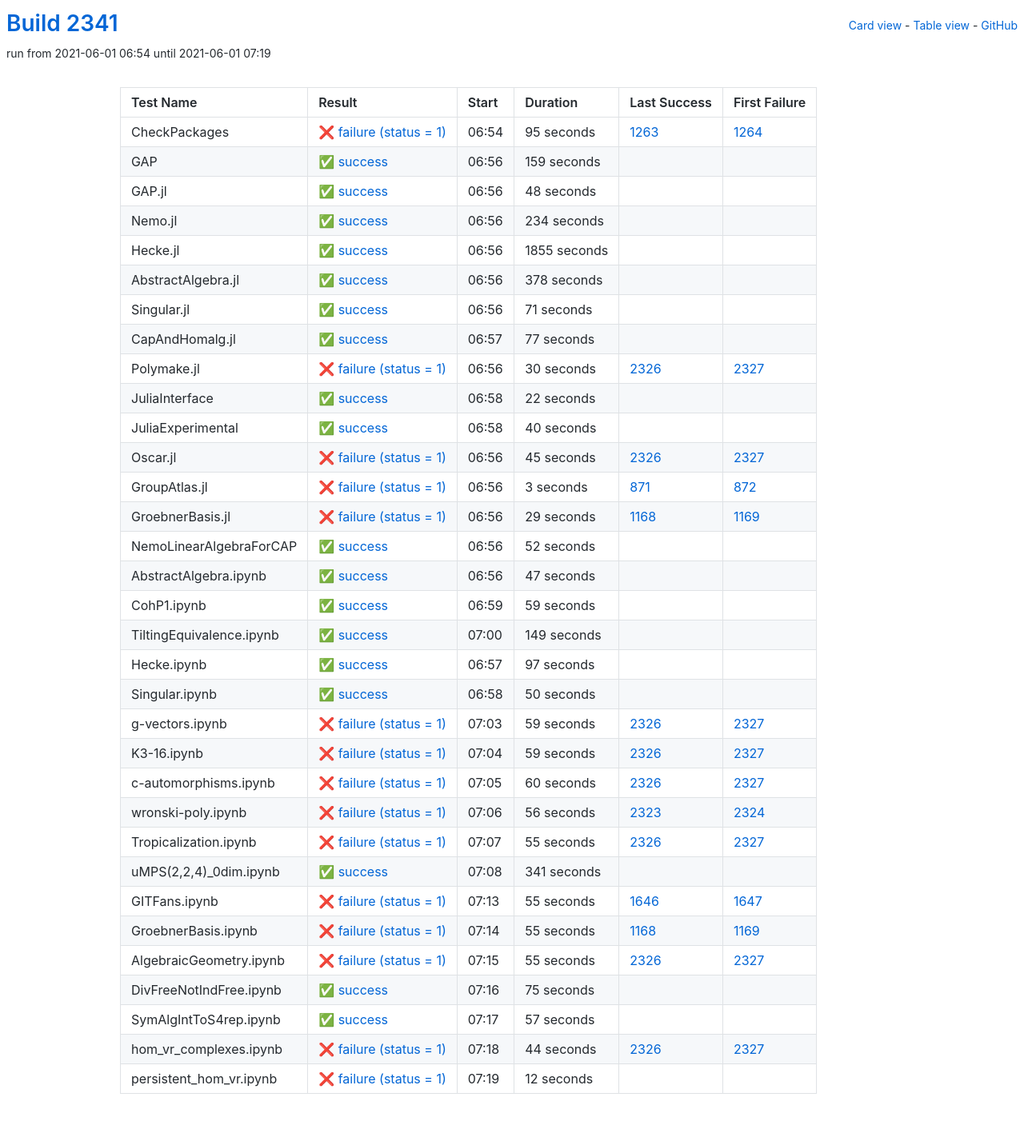
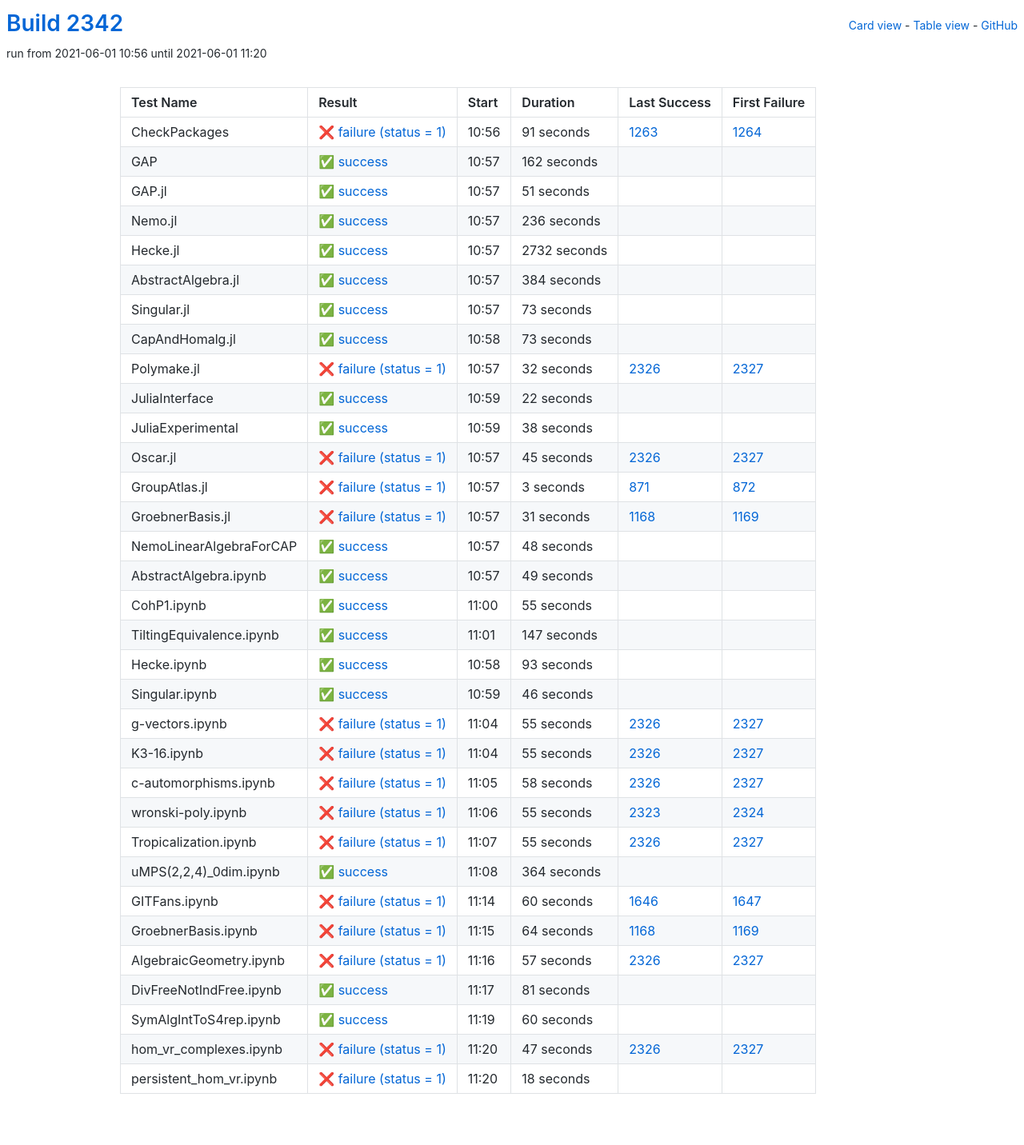
Before and after one commit to oscar-system/oscar-ci-status-stable, a Jekyll site: the page built from table.html, in a window 1280 px wide. Shown: the whole page at 80% size. Built offline with Jekyll 4.4.1, drawn with Linux system fonts in a browser that asks for light colours.

Commit message:
Build #2342

```diff
--- a/_data/ci.yml
+++ b/_data/ci.yml
@@ -1,6 +1,6 @@
 ---
-build: 2341
-build_url: https://oscarci.mathematik.uni-kl.de/job/oscar-stable/2341/
+build: 2342
+build_url: https://oscarci.mathematik.uni-kl.de/job/oscar-stable/2342/
 job: oscar-stable
 organization: oscar-system
 repo: oscar-ci-status-stable
@@ -8,116 +8,116 @@ repourl: https://github.com/oscar-system/oscar-ci-status-stable
 tests:
 - name: CheckPackages
   id: checkpackages
-  log: https://oscarci.mathematik.uni-kl.de/job/oscar-stable/2341/artifact/logs/build-2341/CheckPackages.log
-  start: 2021-06-01 06:54
+  log: https://oscarci.mathematik.uni-kl.de/job/oscar-stable/2342/artifact/logs/build-2342/CheckPackages.log
+  start: 2021-06-01 10:56
   success: false
   exitcode: 1
   status: failure
-  duration: 95
+  duration: 91
   last_success: 1263
   last_success_url: https://oscarci.mathematik.uni-kl.de/job/oscar-stable/1263/
   first_failure: 1264
   first_failure_url: https://oscarci.mathematik.uni-kl.de/job/oscar-stable/1264/
 - name: GAP
   id: gap
-  log: https://oscarci.mathematik.uni-kl.de/job/oscar-stable/2341/artifact/logs/build-2341/GAP.log
-  start: 2021-06-01 06:56
+  log: https://oscarci.mathematik.uni-kl.de/job/oscar-stable/2342/artifact/logs/build-2342/GAP.log
+  start: 2021-06-01 10:57
   success: true
   exitcode: 0
   status: success
-  duration: 159
+  duration: 162
   last_success: false
   last_success_url:
   first_failure: false
   first_failure_url:
 - name: GAP.jl
   id: gap-jl
-  log: https://oscarci.mathematik.uni-kl.de/job/oscar-stable/2341/artifact/logs/build-2341/GAP.jl.log
-  start: 2021-06-01 06:56
+  log: https://oscarci.mathematik.uni-kl.de/job/oscar-stable/2342/artifact/logs/build-2342/GAP.jl.log
+  start: 2021-06-01 10:57
   success: true
   exitcode: 0
   status: success
-  duration: 48
+  duration: 51
   last_success: false
   last_success_url:
   first_failure: false
   first_failure_url:
 - name: Nemo.jl
   id: nemo-jl
-  log: https://oscarci.mathematik.uni-kl.de/job/oscar-stable/2341/artifact/logs/build-2341/Nemo.jl.log
-  start: 2021-06-01 06:56
+  log: https://oscarci.mathematik.uni-kl.de/job/oscar-stable/2342/artifact/logs/build-2342/Nemo.jl.log
+  start: 2021-06-01 10:57
   success: true
   exitcode: 0
   status: success
-  duration: 234
+  duration: 236
   last_success: false
   last_success_url:
   first_failure: false
   first_failure_url:
 - name: Hecke.jl
   id: hecke-jl
-  log: https://oscarci.mathematik.uni-kl.de/job/oscar-stable/2341/artifact/logs/build-2341/Hecke.jl.log
-  start: 2021-06-01 06:56
+  log: https://oscarci.mathematik.uni-kl.de/job/oscar-stable/2342/artifact/logs/build-2342/Hecke.jl.log
+  start: 2021-06-01 10:57
   success: true
   exitcode: 0
   status: success
-  duration: 1855
+  duration: 2732
   last_success: false
   last_success_url:
   first_failure: false
   first_failure_url:
 - name: AbstractAlgebra.jl
   id: abstractalgebra-jl
-  log: https://oscarci.mathematik.uni-kl.de/job/oscar-stable/2341/artifact/logs/build-2341/AbstractAlgebra.jl.log
-  start: 2021-06-01 06:56
+  log: https://oscarci.mathematik.uni-kl.de/job/oscar-stable/2342/artifact/logs/build-2342/AbstractAlgebra.jl.log
+  start: 2021-06-01 10:57
   success: true
   exitcode: 0
   status: success
-  duration: 378
+  duration: 384
   last_success: false
   last_success_url:
   first_failure: false
   first_failure_url:
 - name: Singular.jl
   id: singular-jl
-  log: https://oscarci.mathematik.uni-kl.de/job/oscar-stable/2341/artifact/logs/build-2341/Singular.jl.log
-  start: 2021-06-01 06:56
+  log: https://oscarci.mathematik.uni-kl.de/job/oscar-stable/2342/artifact/logs/build-2342/Singular.jl.log
+  start: 2021-06-01 10:57
   success: true
   exitcode: 0
   status: success
-  duration: 71
+  duration: 73
   last_success: false
   last_success_url:
   first_failure: false
   first_failure_url:
 - name: CapAndHomalg.jl
   id: capandhomalg-jl
-  log: https://oscarci.mathematik.uni-kl.de/job/oscar-stable/2341/artifact/logs/build-2341/CapAndHomalg.jl.log
-  start: 2021-06-01 06:57
+  log: https://oscarci.mathematik.uni-kl.de/job/oscar-stable/2342/artifact/logs/build-2342/CapAndHomalg.jl.log
+  start: 2021-06-01 10:58
   success: true
   exitcode: 0
   status: success
-  duration: 77
+  duration: 73
   last_success: false
   last_success_url:
   first_failure: false
   first_failure_url:
 - name: Polymake.jl
   id: polymake-jl
-  log: https://oscarci.mathematik.uni-kl.de/job/oscar-stable/2341/artifact/logs/build-2341/Polymake.jl.log
-  start: 2021-06-01 06:56
+  log: https://oscarci.mathematik.uni-kl.de/job/oscar-stable/2342/artifact/logs/build-2342/Polymake.jl.log
+  start: 2021-06-01 10:57
   success: false
   exitcode: 1
   status: failure
-  duration: 30
+  duration: 32
   last_success: 2326
   last_success_url: https://oscarci.mathematik.uni-kl.de/job/oscar-stable/2326/
   first_failure: 2327
   first_failure_url: https://oscarci.mathematik.uni-kl.de/job/oscar-stable/2327/
 - name: JuliaInterface
   id: juliainterface
-  log: https://oscarci.mathematik.uni-kl.de/job/oscar-stable/2341/artifact/logs/build-2341/JuliaInterface.log
-  start: 2021-06-01 06:58
+  log: https://oscarci.mathematik.uni-kl.de/job/oscar-stable/2342/artifact/logs/build-2342/JuliaInterface.log
+  start: 2021-06-01 10:59
   success: true
   exitcode: 0
   status: success
@@ -128,20 +128,20 @@ tests:
   first_failure_url:
 - name: JuliaExperimental
   id: juliaexperimental
-  log: https://oscarci.mathematik.uni-kl.de/job/oscar-stable/2341/artifact/logs/build-2341/JuliaExperimental.log
-  start: 2021-06-01 06:58
+  log: https://oscarci.mathematik.uni-kl.de/job/oscar-stable/2342/artifact/logs/build-2342/JuliaExperimental.log
+  start: 2021-06-01 10:59
   success: true
   exitcode: 0
   status: success
-  duration: 40
+  duration: 38
   last_success: false
   last_success_url:
   first_failure: false
   first_failure_url:
 - name: Oscar.jl
   id: oscar-jl
-  log: https://oscarci.mathematik.uni-kl.de/job/oscar-stable/2341/artifact/logs/build-2341/Oscar.jl.log
-  start: 2021-06-01 06:56
+  log: https://oscarci.mathematik.uni-kl.de/job/oscar-stable/2342/artifact/logs/build-2342/Oscar.jl.log
+  start: 2021-06-01 10:57
   success: false
   exitcode: 1
   status: failure
@@ -152,8 +152,8 @@ tests:
   first_failure_url: https://oscarci.mathematik.uni-kl.de/job/oscar-stable/2327/
 - name: GroupAtlas.jl
   id: groupatlas-jl
-  log: https://oscarci.mathematik.uni-kl.de/job/oscar-stable/2341/artifact/logs/build-2341/GroupAtlas.jl.log
-  start: 2021-06-01 06:56
+  log: https://oscarci.mathematik.uni-kl.de/job/oscar-stable/2342/artifact/logs/build-2342/GroupAtlas.jl.log
+  start: 2021-06-01 10:57
   success: false
   exitcode: 1
   status: failure
@@ -164,140 +164,140 @@ tests:
   first_failure_url: https://oscarci.mathematik.uni-kl.de/job/oscar-stable/872/
 - name: GroebnerBasis.jl
   id: groebnerbasis-jl
-  log: https://oscarci.mathematik.uni-kl.de/job/oscar-stable/2341/artifact/logs/build-2341/GroebnerBasis.jl.log
-  start: 2021-06-01 06:56
+  log: https://oscarci.mathematik.uni-kl.de/job/oscar-stable/2342/artifact/logs/build-2342/GroebnerBasis.jl.log
+  start: 2021-06-01 10:57
   success: false
   exitcode: 1
   status: failure
-  duration: 29
+  duration: 31
   last_success: 1168
   last_success_url: https://oscarci.mathematik.uni-kl.de/job/oscar-stable/1168/
   first_failure: 1169
   first_failure_url: https://oscarci.mathematik.uni-kl.de/job/oscar-stable/1169/
 - name: NemoLinearAlgebraForCAP
   id: nemolinearalgebraforcap
-  log: https://oscarci.mathematik.uni-kl.de/job/oscar-stable/2341/artifact/logs/build-2341/NemoLinearAlgebraForCAP.log
-  start: 2021-06-01 06:56
+  log: https://oscarci.mathematik.uni-kl.de/job/oscar-stable/2342/artifact/logs/build-2342/NemoLinearAlgebraForCAP.log
+  start: 2021-06-01 10:57
   success: true
   exitcode: 0
   status: success
-  duration: 52
+  duration: 48
   last_success: false
   last_success_url:
   first_failure: false
   first_failure_url:
 - name: AbstractAlgebra.ipynb
   id: abstractalgebra-ipynb
-  log: https://oscarci.mathematik.uni-kl.de/job/oscar-stable/2341/artifact/logs/build-2341/AbstractAlgebra.ipynb.log
-  start: 2021-06-01 06:56
+  log: https://oscarci.mathematik.uni-kl.de/job/oscar-stable/2342/artifact/logs/build-2342/AbstractAlgebra.ipynb.log
+  start: 2021-06-01 10:57
   success: true
   exitcode: 0
   status: success
-  duration: 47
+  duration: 49
   last_success: false
   last_success_url:
   first_failure: false
   first_failure_url:
 - name: CohP1.ipynb
   id: cohp1-ipynb
-  log: https://oscarci.mathematik.uni-kl.de/job/oscar-stable/2341/artifact/logs/build-2341/CohP1.ipynb.log
-  start: 2021-06-01 06:59
+  log: https://oscarci.mathematik.uni-kl.de/job/oscar-stable/2342/artifact/logs/build-2342/CohP1.ipynb.log
+  start: 2021-06-01 11:00
   success: true
   exitcode: 0
   status: success
-  duration: 59
+  duration: 55
   last_success: false
   last_success_url:
   first_failure: false
   first_failure_url:
 - name: TiltingEquivalence.ipynb
   id: tiltingequivalence-ipynb
-  log: https://oscarci.mathematik.uni-kl.de/job/oscar-stable/2341/artifact/logs/build-2341/TiltingEquivalence.ipynb.log
-  start: 2021-06-01 07:00
+  log: https://oscarci.mathematik.uni-kl.de/job/oscar-stable/2342/artifact/logs/build-2342/TiltingEquivalence.ipynb.log
+  start: 2021-06-01 11:01
   success: true
   exitcode: 0
   status: success
-  duration: 149
+  duration: 147
   last_success: false
   last_success_url:
   first_failure: false
   first_failure_url:
 - name: Hecke.ipynb
   id: hecke-ipynb
-  log: https://oscarci.mathematik.uni-kl.de/job/oscar-stable/2341/artifact/logs/build-2341/Hecke.ipynb.log
-  start: 2021-06-01 06:57
+  log: https://oscarci.mathematik.uni-kl.de/job/oscar-stable/2342/artifact/logs/build-2342/Hecke.ipynb.log
+  start: 2021-06-01 10:58
   success: true
   exitcode: 0
   status: success
-  duration: 97
+  duration: 93
   last_success: false
   last_success_url:
   first_failure: false
   first_failure_url:
 - name: Singular.ipynb
   id: singular-ipynb
-  log: https://oscarci.mathematik.uni-kl.de/job/oscar-stable/2341/artifact/logs/build-2341/Singular.ipynb.log
-  start: 2021-06-01 06:58
+  log: https://oscarci.mathematik.uni-kl.de/job/oscar-stable/2342/artifact/logs/build-2342/Singular.ipynb.log
+  start: 2021-06-01 10:59
   success: true
   exitcode: 0
   status: success
-  duration: 50
+  duration: 46
   last_success: false
   last_success_url:
   first_failure: false
   first_failure_url:
 - name: g-vectors.ipynb
   id: g-vectors-ipynb
-  log: https://oscarci.mathematik.uni-kl.de/job/oscar-stable/2341/artifact/logs/build-2341/g-vectors.ipynb.log
-  start: 2021-06-01 07:03
+  log: https://oscarci.mathematik.uni-kl.de/job/oscar-stable/2342/artifact/logs/build-2342/g-vectors.ipynb.log
+  start: 2021-06-01 11:04
   success: false
   exitcode: 1
   status: failure
-  duration: 59
+  duration: 55
   last_success: 2326
   last_success_url: https://oscarci.mathematik.uni-kl.de/job/oscar-stable/2326/
   first_failure: 2327
   first_failure_url: https://oscarci.mathematik.uni-kl.de/job/oscar-stable/2327/
 - name: K3-16.ipynb
   id: k3-16-ipynb
-  log: https://oscarci.mathematik.uni-kl.de/job/oscar-stable/2341/artifact/logs/build-2341/K3-16.ipynb.log
-  start: 2021-06-01 07:04
+  log: https://oscarci.mathematik.uni-kl.de/job/oscar-stable/2342/artifact/logs/build-2342/K3-16.ipynb.log
+  start: 2021-06-01 11:04
   success: false
   exitcode: 1
   status: failure
-  duration: 59
+  duration: 55
   last_success: 2326
   last_success_url: https://oscarci.mathematik.uni-kl.de/job/oscar-stable/2326/
   first_failure: 2327
   first_failure_url: https://oscarci.mathematik.uni-kl.de/job/oscar-stable/2327/
 - name: c-automorphisms.ipynb
   id: c-automorphisms-ipynb
-  log: https://oscarci.mathematik.uni-kl.de/job/oscar-stable/2341/artifact/logs/build-2341/c-automorphisms.ipynb.log
-  start: 2021-06-01 07:05
+  log: https://oscarci.mathematik.uni-kl.de/job/oscar-stable/2342/artifact/logs/build-2342/c-automorphisms.ipynb.log
+  start: 2021-06-01 11:05
   success: false
   exitcode: 1
   status: failure
-  duration: 60
+  duration: 58
   last_success: 2326
   last_success_url: https://oscarci.mathematik.uni-kl.de/job/oscar-stable/2326/
   first_failure: 2327
   first_failure_url: https://oscarci.mathematik.uni-kl.de/job/oscar-stable/2327/
 - name: wronski-poly.ipynb
   id: wronski-poly-ipynb
-  log: https://oscarci.mathematik.uni-kl.de/job/oscar-stable/2341/artifact/logs/build-2341/wronski-poly.ipynb.log
-  start: 2021-06-01 07:06
+  log: https://oscarci.mathematik.uni-kl.de/job/oscar-stable/2342/artifact/logs/build-2342/wronski-poly.ipynb.log
+  start: 2021-06-01 11:06
   success: false
   exitcode: 1
   status: failure
-  duration: 56
+  duration: 55
   last_success: 2323
   last_success_url: https://oscarci.mathematik.uni-kl.de/job/oscar-stable/2323/
   first_failure: 2324
   first_failure_url: https://oscarci.mathematik.uni-kl.de/job/oscar-stable/2324/
 - name: Tropicalization.ipynb
   id: tropicalization-ipynb
-  log: https://oscarci.mathematik.uni-kl.de/job/oscar-stable/2341/artifact/logs/build-2341/Tropicalization.ipynb.log
-  start: 2021-06-01 07:07
+  log: https://oscarci.mathematik.uni-kl.de/job/oscar-stable/2342/artifact/logs/build-2342/Tropicalization.ipynb.log
+  start: 2021-06-01 11:07
   success: false
   exitcode: 1
   status: failure
@@ -308,96 +308,96 @@ tests:
   first_failure_url: https://oscarci.mathematik.uni-kl.de/job/oscar-stable/2327/
 - name: uMPS(2,2,4)_0dim.ipynb
   id: umps-2-2-4-0dim-ipynb
-  log: https://oscarci.mathematik.uni-kl.de/job/oscar-stable/2341/artifact/logs/build-2341/uMPS-2-2-4-_0dim.ipynb.log
-  start: 2021-06-01 07:08
+  log: https://oscarci.mathematik.uni-kl.de/job/oscar-stable/2342/artifact/logs/build-2342/uMPS-2-2-4-_0dim.ipynb.log
+  start: 2021-06-01 11:08
   success: true
   exitcode: 0
   status: success
-  duration: 341
+  duration: 364
   last_success: false
   last_success_url:
   first_failure: false
   first_failure_url:
 - name: GITFans.ipynb
   id: gitfans-ipynb
-  log: https://oscarci.mathematik.uni-kl.de/job/oscar-stable/2341/artifact/logs/build-2341/GITFans.ipynb.log
-  start: 2021-06-01 07:13
+  log: https://oscarci.mathematik.uni-kl.de/job/oscar-stable/2342/artifact/logs/build-2342/GITFans.ipynb.log
+  start: 2021-06-01 11:14
   success: false
   exitcode: 1
   status: failure
-  duration: 55
+  duration: 60
   last_success: 1646
   last_success_url: https://oscarci.mathematik.uni-kl.de/job/oscar-stable/1646/
   first_failure: 1647
   first_failure_url: https://oscarci.mathematik.uni-kl.de/job/oscar-stable/1647/
 - name: GroebnerBasis.ipynb
   id: groebnerbasis-ipynb
-  log: https://oscarci.mathematik.uni-kl.de/job/oscar-stable/2341/artifact/logs/build-2341/GroebnerBasis.ipynb.log
-  start: 2021-06-01 07:14
+  log: https://oscarci.mathematik.uni-kl.de/job/oscar-stable/2342/artifact/logs/build-2342/GroebnerBasis.ipynb.log
+  start: 2021-06-01 11:15
   success: false
   exitcode: 1
   status: failure
-  duration: 55
+  duration: 64
   last_success: 1168
   last_success_url: https://oscarci.mathematik.uni-kl.de/job/oscar-stable/1168/
   first_failure: 1169
   first_failure_url: https://oscarci.mathematik.uni-kl.de/job/oscar-stable/1169/
 - name: AlgebraicGeometry.ipynb
   id: algebraicgeometry-ipynb
-  log: https://oscarci.mathematik.uni-kl.de/job/oscar-stable/2341/artifact/logs/build-2341/AlgebraicGeometry.ipynb.log
-  start: 2021-06-01 07:15
+  log: https://oscarci.mathematik.uni-kl.de/job/oscar-stable/2342/artifact/logs/build-2342/AlgebraicGeometry.ipynb.log
+  start: 2021-06-01 11:16
   success: false
   exitcode: 1
   status: failure
-  duration: 55
+  duration: 57
   last_success: 2326
   last_success_url: https://oscarci.mathematik.uni-kl.de/job/oscar-stable/2326/
   first_failure: 2327
   first_failure_url: https://oscarci.mathematik.uni-kl.de/job/oscar-stable/2327/
 - name: DivFreeNotIndFree.ipynb
   id: divfreenotindfree-ipynb
-  log: https://oscarci.mathematik.uni-kl.de/job/oscar-stable/2341/artifact/logs/build-2341/DivFreeNotIndFree.ipynb.log
-  start: 2021-06-01 07:16
+  log: https://oscarci.mathematik.uni-kl.de/job/oscar-stable/2342/artifact/logs/build-2342/DivFreeNotIndFree.ipynb.log
+  start: 2021-06-01 11:17
   success: true
   exitcode: 0
   status: success
-  duration: 75
+  duration: 81
   last_success: false
   last_success_url:
   first_failure: false
   first_failure_url:
 - name: SymAlgIntToS4rep.ipynb
   id: symalginttos4rep-ipynb
-  log: https://oscarci.mathematik.uni-kl.de/job/oscar-stable/2341/artifact/logs/build-2341/SymAlgIntToS4rep.ipynb.log
-  start: 2021-06-01 07:17
+  log: https://oscarci.mathematik.uni-kl.de/job/oscar-stable/2342/artifact/logs/build-2342/SymAlgIntToS4rep.ipynb.log
+  start: 2021-06-01 11:19
   success: true
   exitcode: 0
   status: success
-  duration: 57
+  duration: 60
   last_success: false
   last_success_url:
   first_failure: false
   first_failure_url:
 - name: hom_vr_complexes.ipynb
   id: hom-vr-complexes-ipynb
-  log: https://oscarci.mathematik.uni-kl.de/job/oscar-stable/2341/artifact/logs/build-2341/hom_vr_complexes.ipynb.log
-  start: 2021-06-01 07:18
+  log: https://oscarci.mathematik.uni-kl.de/job/oscar-stable/2342/artifact/logs/build-2342/hom_vr_complexes.ipynb.log
+  start: 2021-06-01 11:20
   success: false
   exitcode: 1
   status: failure
-  duration: 44
+  duration: 47
   last_success: 2326
   last_success_url: https://oscarci.mathematik.uni-kl.de/job/oscar-stable/2326/
   first_failure: 2327
   first_failure_url: https://oscarci.mathematik.uni-kl.de/job/oscar-stable/2327/
 - name: persistent_hom_vr.ipynb
   id: persistent-hom-vr-ipynb
-  log: https://oscarci.mathematik.uni-kl.de/job/oscar-stable/2341/artifact/logs/build-2341/persistent_hom_vr.ipynb.log
-  start: 2021-06-01 07:19
+  log: https://oscarci.mathematik.uni-kl.de/job/oscar-stable/2342/artifact/logs/build-2342/persistent_hom_vr.ipynb.log
+  start: 2021-06-01 11:20
   success: false
   exitcode: 1
   status: failure
-  duration: 12
+  duration: 18
   last_success: false
   last_success_url:
   first_failure: false
```
Also changed, not shown: README.md.
